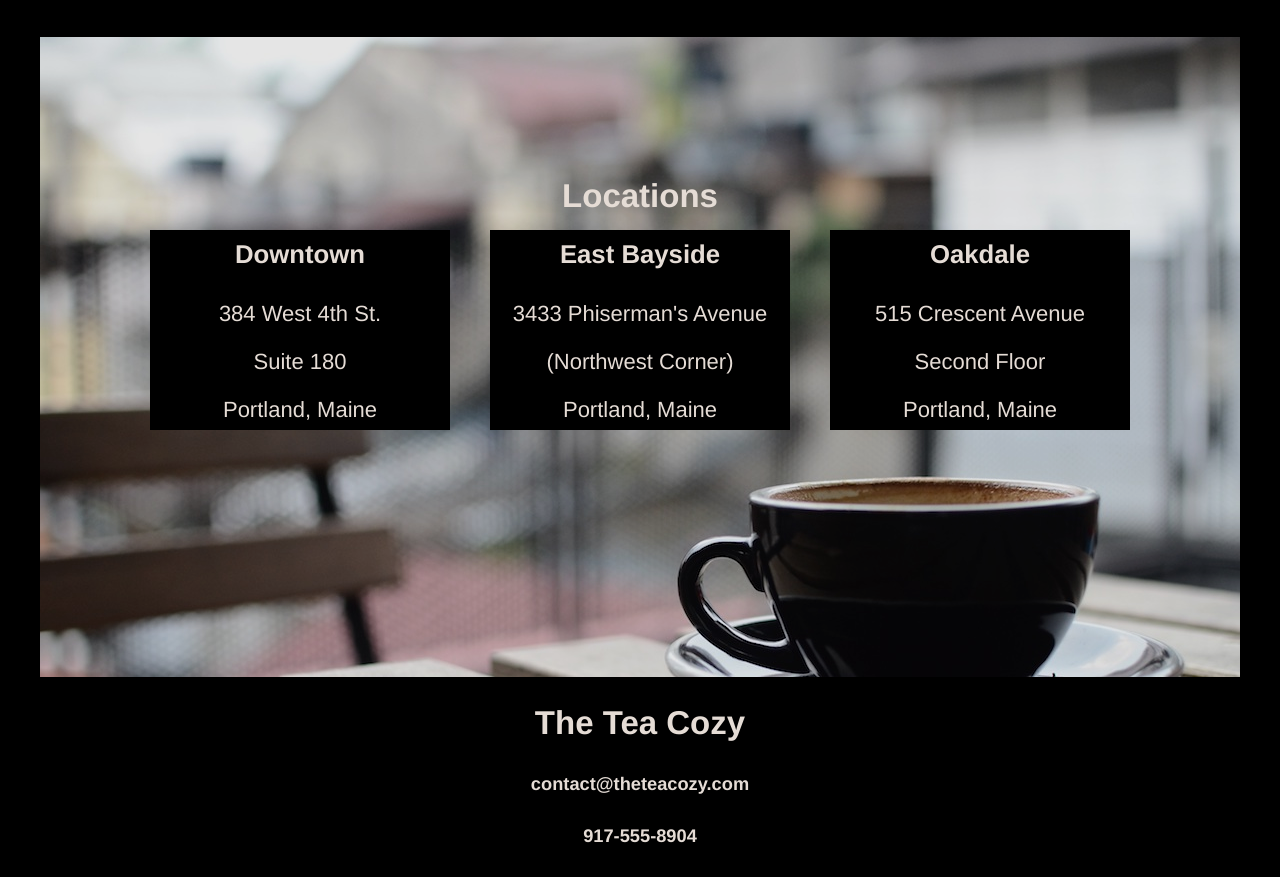
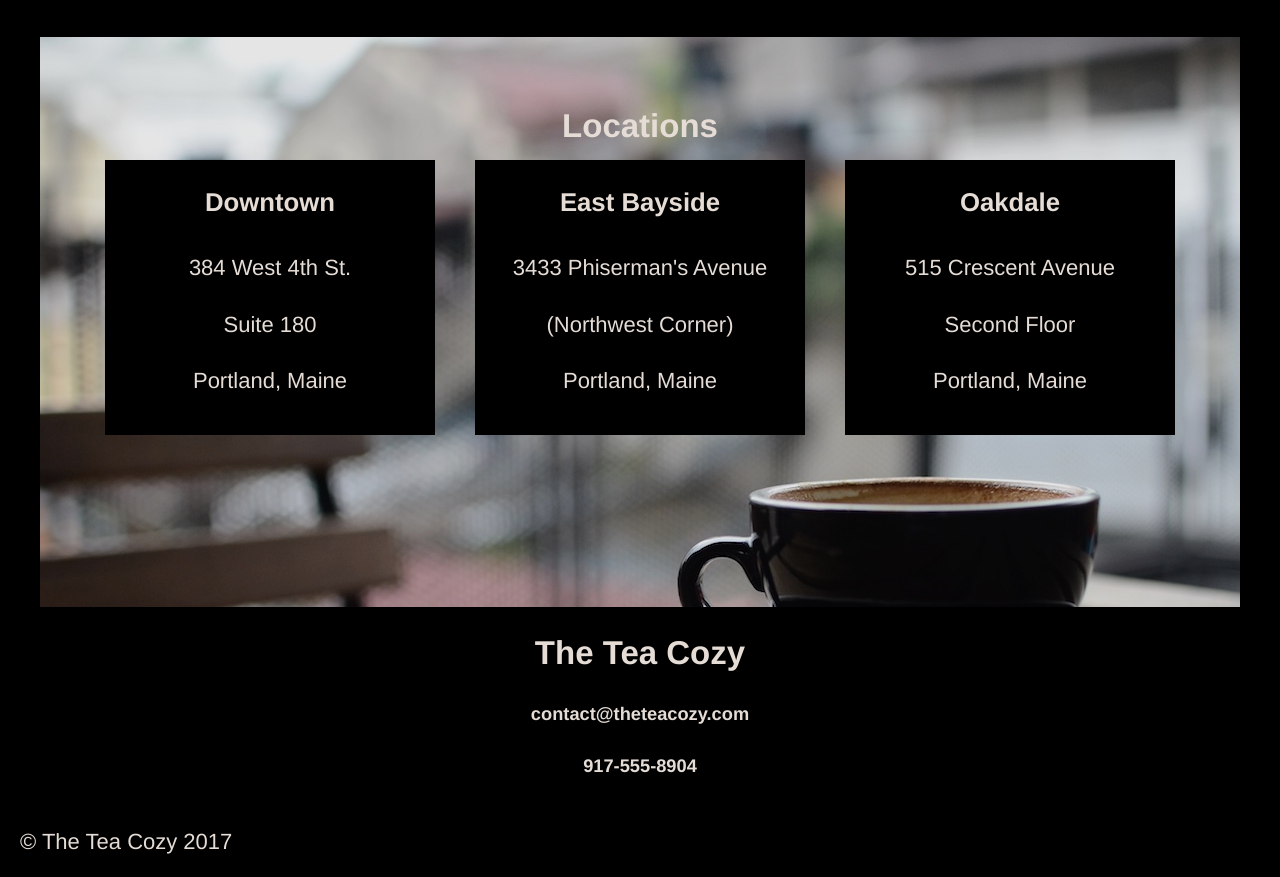
Before and after one commit to ImperialZenta/teacozy, a plain HTML site: page index.html in a window 1280 px wide. Shown: the part 1499-2376 px from the top of the page. Drawn offline with Linux system fonts and the light colour scheme.

Commit message:
Tweaks and Updates

```diff
--- a/index.html
+++ b/index.html
@@ -71,7 +71,7 @@
     <!-- Location Block -->
     <section class="TeaLocation" id="locations">
       <h2>Locations</h2>
-      <div class="TeaAddressBox">
+      <div class="TeaAddressRow">
         <div class="TeaLocationBox">
           <h3>Downtown</h3>
           <p>384 West 4th St.</p>
@@ -90,14 +90,14 @@
           <p>Second Floor</p>
           <p>Portland, Maine</p>
         </div>
+      </div>
     </section> <!--  End Loation Block -->
     <section id="contact"> <!-- Contact Block -->
       <h2>The Tea Cozy</h2>
       <h5>contact@theteacozy.com</h5>
       <h5>917-555-8904</h5>
     </section> <!-- End Contact Block -->
-    </div>
-  </div> <!-- End Master Block -->
+  </div> <!-- End TeaCozyMain Block -->
 
   <footer>
     <p align="left">&copy The Tea Cozy 2017</p>
--- a/resources/css/style.css
+++ b/resources/css/style.css
@@ -54,7 +54,6 @@ nav span {
 /* Main Body Block */
 .TeaCozyMain {
   display: flex;
-  width: 1200px;
   flex-direction: column;
   align-items: center;
   padding-top: 70px;
@@ -65,6 +64,7 @@ nav span {
 .TeaMission {
   display: flex;
   height: 700px;
+  width: 1200px;
   align-items: center;
   background-image: url("../../resources/images/img-mission-background.jpg");
   background-repeat: no-repeat;
@@ -73,7 +73,7 @@ nav span {
 .TeaMissionBanner {
   display: block;
   background-color: black;
-  text-align: center;
+  align-items: center;
   width: 100%;
 }
 
@@ -83,7 +83,7 @@ nav span {
   align-items: center;
   flex-direction: column;
   flex-wrap: wrap;
-  width: 100%;
+  width: 1000px;
   justify-content: center;
   padding: 70px 0 0 0;
 }
@@ -101,7 +101,6 @@ nav span {
 }
 
 .TeaOfTheMonthRow {
-  width: 1000px;
   display: flex;
   justify-content: center;
 }
@@ -130,21 +129,26 @@ nav span {
 /* Location Section */
 .TeaLocation {
   display: flex;
-  flex-flow: column wrap;
+  flex-direction: column;
   align-items: center;
+  width: 1200px;
   background-image: url("../../resources/images/img-locations-background.jpg");
+  background-repeat: no-repeat;
   min-height: 500px;
-  width: 1200px;
-  padding: 140px 0 0 0;
   margin: 40px 0 0 0;
+  padding: 70px 0 0 0;
 }
 
 .TeaLocation h2 {
   margin: 0;
 }
 
-.TeaAddressBox {
+.TeaAddressRow {
   display: flex;
+  line-height: 1.56em;
+  flex-wrap: wrap;
+  flex-direction: row;
+  align-items: center;
   justify-content: space-around;
   margin: 15px 20px;
   opacity: 1;
@@ -155,7 +159,7 @@ nav span {
   flex-direction: column;
   align-items: center;
   width: 300px;
-  height: 200px;
+  padding: 15px;
   margin: 0 20px;
 }
 
```
Lines whose indentation alone changed are shown as unchanged.
